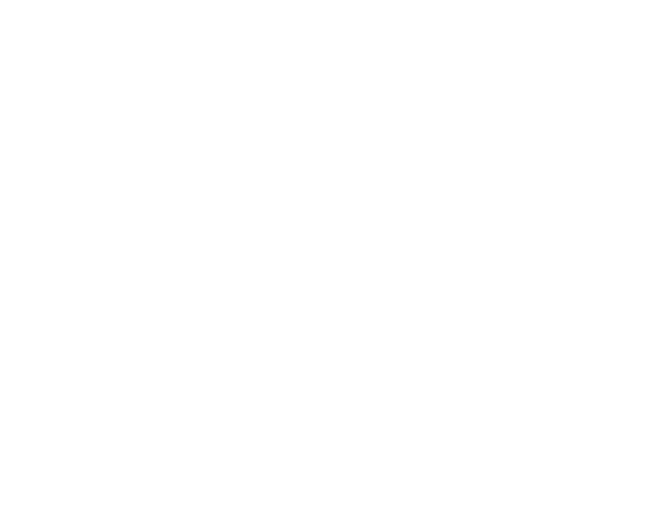
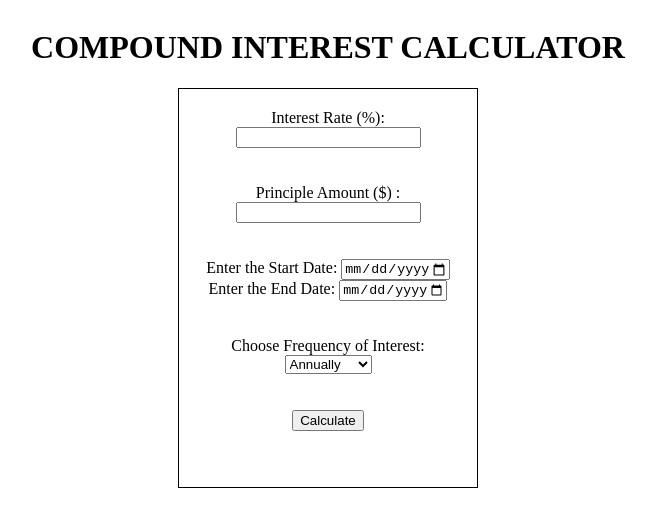
Before and after one commit to Zyphon12342/Comp-Calc, a website: page index.html in a window 1280 px wide. Shown: the whole page, without its empty margins (312-969 px from the left). Drawn offline with Linux system fonts and the light colour scheme.

Commit message:
Basic Layout added

```diff
--- a/index.html
+++ b/index.html
@@ -8,11 +8,45 @@
     <title>Compound Interest Calculator</title>
 </head>
 <body>
+    <h1> COMPOUND INTEREST CALCULATOR</h1>
     <div id = "Layout">
-        <div id = "Interest"></div>
-        <div id = "Principle"></div>
-        <div id = "Time"></div>
-        <div id = "freq"></div>
+
+        <div id = "Interest">
+            <label for="Interest">Interest Rate (%):</label>
+              <input type="number" id="Interest" Interest="user_Interest" />
+        </div>
+
+        <div id = "Principle">
+            <label for="Principle">Principle Amount ($) :</label>
+              <input type="number" id="Principle" Principle="user_Principle" />
+        </div>
+
+        <div id = "Time">
+            <label for="start">
+                Enter the Start Date:
+            </label>
+
+            <input type="date" id = "start" name="begin" placeholder="dd-mm-yyyy"
+                value="" min="1997-01-01" max="2030-12-31">
+
+            <label for="end">
+                Enter the End Date:
+            </label>
+
+            <input type="date" id = "end" name="finish" placeholder="dd-mm-yyyy"
+                value="" min="1997-01-01" max="2030-12-31">
+        </div>
+
+        <div id = "freq">
+            <label for="freq">Choose Frequency of Interest:</label>
+            <select name="freq" id="freq">
+            <option value="Annually">Annually</option>
+            <option value="Half-Yearly">Half-Yearly</option>
+            <option value="Quarterly">Quarterly</option>
+            <option value="Monthly ">Monthly </option>
+            </select>
+        </div>
+        <button type="submit">Calculate</button>
         <div id = "Total"></div>
     </div>
 
--- a/style/styles.css
+++ b/style/styles.css
@@ -0,0 +1,20 @@
+body{
+    display: flex;
+    flex-direction: column;
+    text-align: center;
+    align-items: center;
+    justify-content: center;
+}
+#Layout {
+    display: flex;
+    flex-direction: column;
+    gap: 20px;
+    align-items: center;
+    justify-content: center;
+    padding: 20px;
+    box-sizing: border-box;
+    border: 1px solid black;
+    height: 400px;
+    width: 300px;
+    justify-content: space-between;
+}
```
